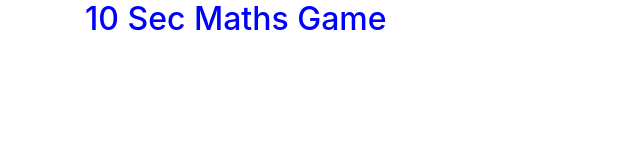
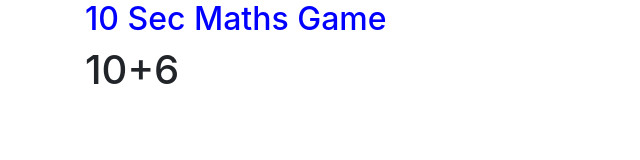
Before and after one commit to memopussle/10secondgamemath, a plain HTML site: page index.html in a window 1280 px wide. Shown: the whole page, without its empty margins (0-640 px from the left). Drawn offline with nearby package versions, Linux system fonts and the light colour scheme.

Commit message:
Inject the equation into the DOM. declare global variable of current question so that it keeps dsplaying of current question

```diff
--- a/app.js
+++ b/app.js
@@ -2,11 +2,13 @@
 
 //need to generate a simple arithmetic equation, calculate is answer
 //limit the number between 0 -> 10 and abstract random number generator into a function
+$(document).ready(function () {
+    let currentQuestion; //keep state of current question being presented t the user
 
-const randomNumberGenerator = size => {
+    const randomNumberGenerator = (size) => {
       //math.ceil: round the number up to the next interger
       return Math.ceil(Math.random() * size);
-}
+    };
 
     //generate random question for equation +
     const questionGenerator = () => {
@@ -18,6 +20,9 @@ const questionGenerator = () => {
       question.answer = num1 + num2;
       question.equation = String(num1) + "+" + String(num2);
       return question;
-}
+    };
 
     /* ******************Inject the equation into the DOM******************* */
+    currentQuestion = questionGenerator();
+    $("#equation").text(currentQuestion.equation);
+})
--- a/index.html
+++ b/index.html
@@ -27,6 +27,7 @@
           <div class="row">
               <div class="col-12">
                   <h2>10 Sec Maths Game</h2>
+                  <h1 id="equation"></h1>
               </div>
           </div>
       </div>
```
Lines whose indentation alone changed are shown as unchanged.
